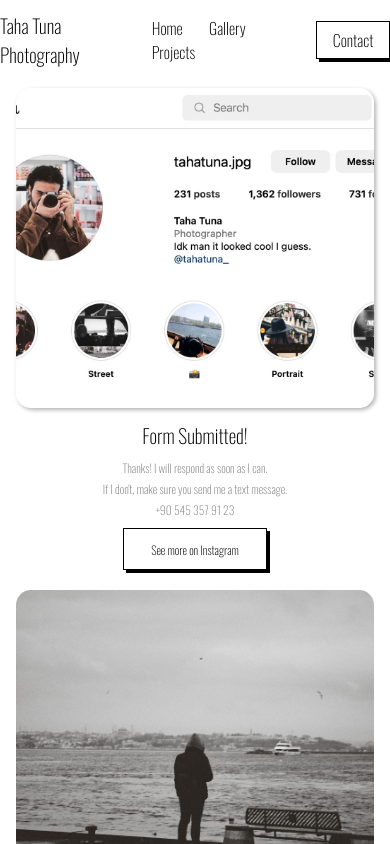
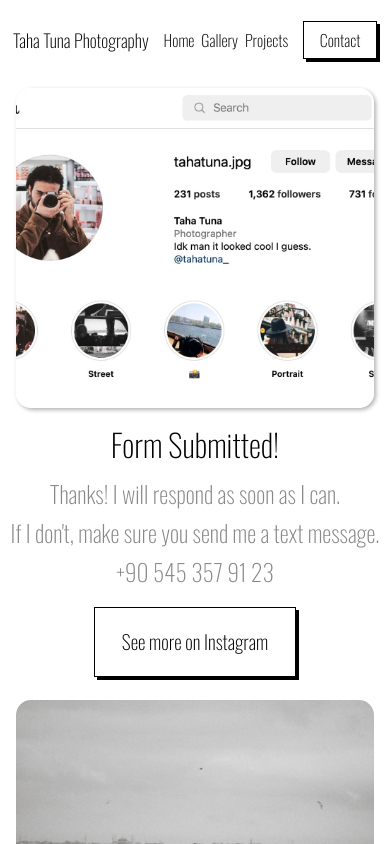
Before and after one commit to TahaTuna1/TahaTunaPhoto, a website: page thankyou.html in a window 390 px wide. Drawn offline with nearby package versions, Linux system fonts and the light colour scheme.

Commit message:
Launch Hotfix1

```diff
--- a/assets/contactProject.css
+++ b/assets/contactProject.css
@@ -35,7 +35,7 @@
   .projectChildText p {
     text-align: center;
     margin: 0.5vw;
-    color: #828282;
+    color: #888;
     font-size: 1.6vw;
   }
   .projectChildText button{
@@ -43,15 +43,6 @@
       font-size: 1.5vw;
       padding: 1.5vw 5vw;
   }
-
-
-
-
-
-
-
-
-
 
 /* Contact Form */
 
@@ -181,16 +172,16 @@ fieldset {
     .projectMain{
         display: block;
     }
-    .projectChildText h1{
-        font-size: 5vw;
+    .projectMain .projectChildText h1{
+        font-size: 8vw;
     }
     .projectChildText p{
-        font-size: 3vw;
+        font-size: 2vw;
     }
-    .projectChildText button{
-        font-size: 3vw;
-        margin-bottom: 3vw;
-        padding: 3vw 7vw;
+    .projectMain .projectChildText button{
+        font-size: 5vw;
+        margin: 4vw;
+        padding: 5vw 7vw;
     }
     .projectChildImg img{
       height: 320px;
@@ -198,10 +189,16 @@ fieldset {
       overflow: hidden;
     }
     .projectMain h1{
-        font-size: 5vw;
+        font-size: 4vw;
     }
     .projectMain p{
+        font-size: 6vw;
+    }
+    .contactText{
         font-size: 3vw;
+    }
+    .contactText button{
+        padding: 5vw 10vw;
     }
 }
 
@@ -210,7 +207,7 @@ fieldset {
         display: block;
     }
     .contactMain button{
-        padding: 3vw auto;
+        padding: 5vw auto;
     }
     #contact input[type="text"],
     #contact input[type="email"],
--- a/style.css
+++ b/style.css
@@ -120,7 +120,7 @@ main{
     transform: translateY(-5px);
 }
 .nav_links a{
-    padding: 20px 40px;
+    padding: 1vw 1vw;
     background-color: unset;
     transition: all 0.2s ease 0s;
 
@@ -180,7 +180,7 @@ button:hover{
 
 .ctaGallery h4{
     font-size:3vw;
-    padding: 20px;
+    padding: 5vw;
     font-weight: lighter;
     text-decoration: none;
 }
@@ -353,12 +353,12 @@ footer p{
 
     }
     .logo{
-        margin-right: 1vw;
-        font-size: larger;
+        margin-right: 0vw;
+        font-size: large;
     }
     .nav_links a{
-        padding: 1vw;
-        font-size: medium;
+        padding: 0vw;
+        font-size:medium;
     }
     footer{
         padding-bottom: 30px;
@@ -367,15 +367,24 @@ footer p{
         width: 100%;
         height: 170px;
     }
+    .galleryMain p{
+        font-size: 8vw;
+    }
+    .ctaGallery h4{
+        font-size: 9vw;
+    }
+    .galleryDetail h1{
+        font-size: 6vw;
+    }
 }
 @media all and (max-width: 1100px){
     .nav_links a{
-        padding: 3vw;
+        padding: 2vw 0.5vw;
     }
     .logo{
         padding-left: 0px;
     }
     .header{
-        padding-right: 3%px;
+        padding-right: 0;
     }
 }
```
Also changed, not shown: index.html (+1 -1 lines).
